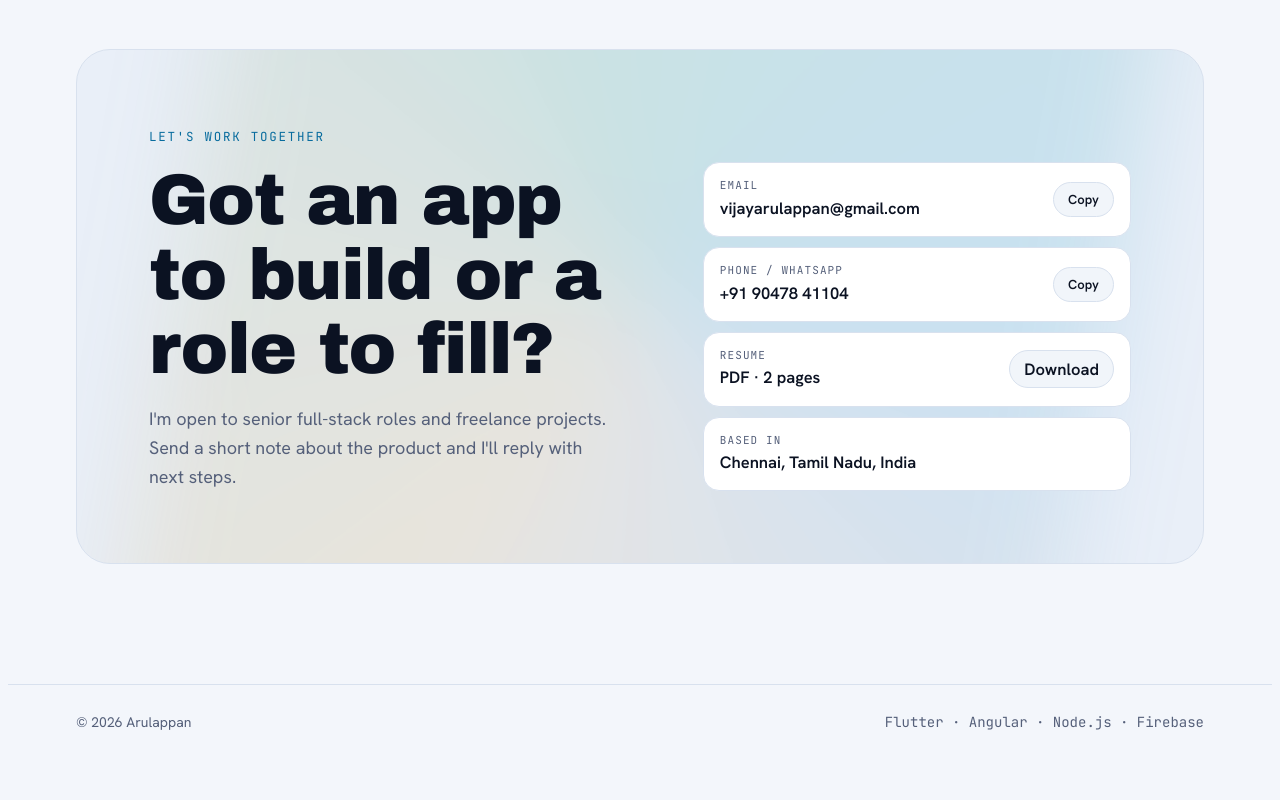
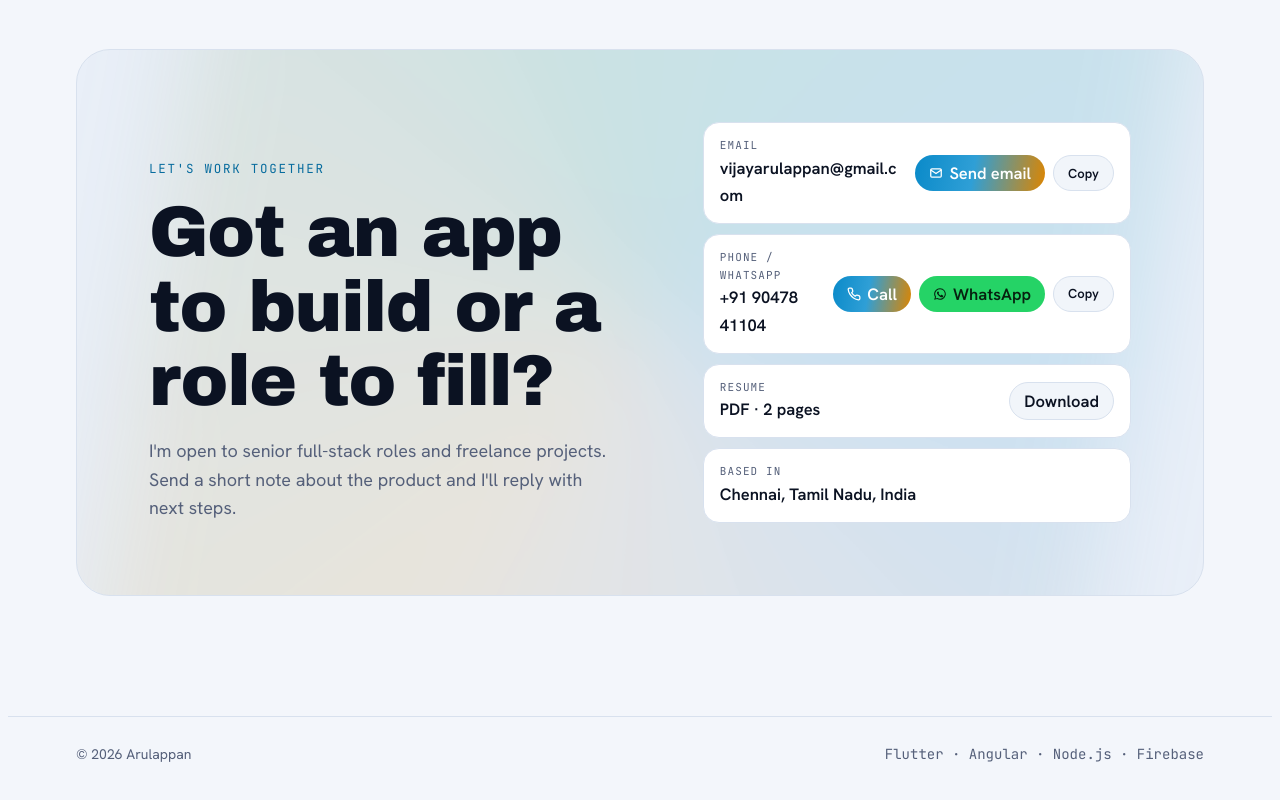
Before and after one commit to vijayarul-tech/vijayarul-tech.github.io, a plain HTML site: page index.html in a window 1280 px wide. Shown: the part 7538-8338 px from the top of the page. Before the commit the page ends 8306 px from the top, so only its background shows below. Drawn offline with Linux system fonts and the light colour scheme; a web font is replaced by a local one.

Commit message:
Add Send email, Call and WhatsApp buttons
Co-Authored-By: Claude Opus 5.5 <noreply@anthropic.com>

```diff
--- a/index.html
+++ b/index.html
@@ -326,6 +326,12 @@ section.s{padding-block:clamp(72px,10vw,130px)}
 .rr a,.rr .v{font-weight:600;font-size:16.5px;text-decoration:none;overflow-wrap:anywhere;user-select:all}
 .cp{font:600 13px/1 var(--body);padding:10px 14px;border-radius:999px;border:1px solid var(--line);background:var(--card-2);color:var(--fg);cursor:pointer;flex:none;transition:border-color .2s}
 .cp:hover{border-color:var(--amber)}
+.acts{display:flex;flex-wrap:wrap;gap:8px;flex:none}
+.go{display:inline-flex;align-items:center;gap:6px;font:600 13px/1 var(--body);padding:10px 14px;border-radius:999px;background:var(--grad);color:var(--on-grad);text-decoration:none;transition:transform .2s}
+.go:hover{transform:translateY(-1px)}
+.go.wa{background:#25D366;color:#06210F}
+.go svg{width:14px;height:14px}
+@media (max-width:520px){.rr{flex-wrap:wrap}.acts{width:100%}.acts>*{flex:1;justify-content:center;text-align:center}}
 @media (max-width:860px){.cta-grid{grid-template-columns:1fr}}
 footer{border-top:1px solid var(--line)}
 footer .wrap{display:flex;flex-wrap:wrap;justify-content:space-between;gap:12px;padding-block:26px;color:var(--muted);font-size:14px}
@@ -722,8 +728,8 @@ footer .wrap{display:flex;flex-wrap:wrap;justify-content:space-between;gap:12px;
           <p class="sub">I'm open to senior full-stack roles and freelance projects. Send a short note about the product and I'll reply with next steps.</p>
         </div>
         <div class="reach">
-          <div class="rr"><div><small>Email</small><a href="mailto:vijayarulappan@gmail.com">vijayarulappan@gmail.com</a></div><button class="cp" id="cp-email" data-copy="vijayarulappan@gmail.com">Copy</button></div>
-          <div class="rr"><div><small>Phone / WhatsApp</small><span class="v">+91 90478 41104</span></div><button class="cp" id="cp-phone" data-copy="+919047841104">Copy</button></div>
+          <div class="rr"><div><small>Email</small><a href="mailto:vijayarulappan@gmail.com?subject=Hello%20Arulappan%20-%20from%20your%20portfolio">vijayarulappan@gmail.com</a></div><div class="acts"><a class="go" href="mailto:vijayarulappan@gmail.com?subject=Hello%20Arulappan%20-%20from%20your%20portfolio"><svg viewBox="0 0 24 24" fill="none" stroke="currentColor" stroke-width="2.2" stroke-linecap="round" stroke-linejoin="round" aria-hidden="true"><rect x="3" y="5" width="18" height="14" rx="2"/><path d="M3 7l9 6 9-6"/></svg>Send email</a><button class="cp" id="cp-email" data-copy="vijayarulappan@gmail.com">Copy</button></div></div>
+          <div class="rr"><div><small>Phone / WhatsApp</small><a class="v" href="tel:+919047841104">+91 90478 41104</a></div><div class="acts"><a class="go" href="tel:+919047841104"><svg viewBox="0 0 24 24" fill="none" stroke="currentColor" stroke-width="2.2" stroke-linecap="round" stroke-linejoin="round" aria-hidden="true"><path d="M22 16.9v3a2 2 0 0 1-2.2 2 19.8 19.8 0 0 1-8.6-3.1 19.5 19.5 0 0 1-6-6A19.8 19.8 0 0 1 2.1 4.2 2 2 0 0 1 4.1 2h3a2 2 0 0 1 2 1.7c.1.9.4 1.8.7 2.7a2 2 0 0 1-.5 2.1L8 9.8a16 16 0 0 0 6 6l1.3-1.3a2 2 0 0 1 2.1-.4c.9.3 1.8.6 2.7.7a2 2 0 0 1 1.7 2z"/></svg>Call</a><a class="go wa" href="https://wa.me/919047841104?text=Hi%20Arulappan%2C%20I%20saw%20your%20portfolio" target="_blank" rel="noopener"><svg viewBox="0 0 24 24" aria-hidden="true"><path fill="currentColor" d="M12 2a10 10 0 0 0-8.6 15.1L2 22l5-1.3A10 10 0 1 0 12 2zm0 18.2a8.2 8.2 0 0 1-4.2-1.2l-.3-.2-3 .8.8-2.9-.2-.3A8.2 8.2 0 1 1 12 20.2zm4.5-6.1c-.2-.1-1.5-.7-1.7-.8-.2-.1-.4-.1-.6.1l-.8 1c-.1.2-.3.2-.5.1a6.7 6.7 0 0 1-3.3-2.9c-.2-.4.2-.4.7-1.3.1-.2 0-.3 0-.4l-.8-1.8c-.2-.5-.4-.4-.6-.4h-.5a1 1 0 0 0-.7.3 3 3 0 0 0-.9 2.2 5.2 5.2 0 0 0 1.1 2.8 11.9 11.9 0 0 0 4.6 4c1.7.7 2.3.8 3.2.7.5-.1 1.5-.6 1.7-1.2.2-.6.2-1.1.2-1.2-.1-.1-.2-.2-.4-.3z"/></svg>WhatsApp</a><button class="cp" id="cp-phone" data-copy="+919047841104">Copy</button></div></div>
           <div class="rr"><div><small>Resume</small><span class="v">PDF · 2 pages</span></div><a class="cp" href="Arulappan%20Resume.pdf" download="Arulappan-Resume.pdf" style="text-decoration:none">Download</a></div>
           <div class="rr"><div><small>Based in</small><span class="v">Chennai, Tamil Nadu, India</span></div></div>
         </div>
@@ -789,7 +795,7 @@ footer .wrap{display:flex;flex-wrap:wrap;justify-content:space-between;gap:12px;
   /* copy */
   document.querySelectorAll('.cp').forEach(function(b){b.addEventListener('click',function(){
     var reset=function(t){b.textContent=t;setTimeout(function(){b.textContent='Copy'},1600)};
-    var sel=function(){var el=b.parentNode.querySelector('a,.v'),r=document.createRange();r.selectNodeContents(el);var s=getSelection();s.removeAllRanges();s.addRange(r);reset('Selected')};
+    var sel=function(){var el=b.closest('.rr').firstElementChild.querySelector('a,.v'),r=document.createRange();r.selectNodeContents(el);var s=getSelection();s.removeAllRanges();s.addRange(r);reset('Selected')};
     try{navigator.clipboard.writeText(b.dataset.copy).then(function(){reset('Copied ✓')},sel)}catch(e){sel()}})});
 })();
 </script>
```
Also changed, not shown: portfolio-v4.html (+9 -3 lines).
